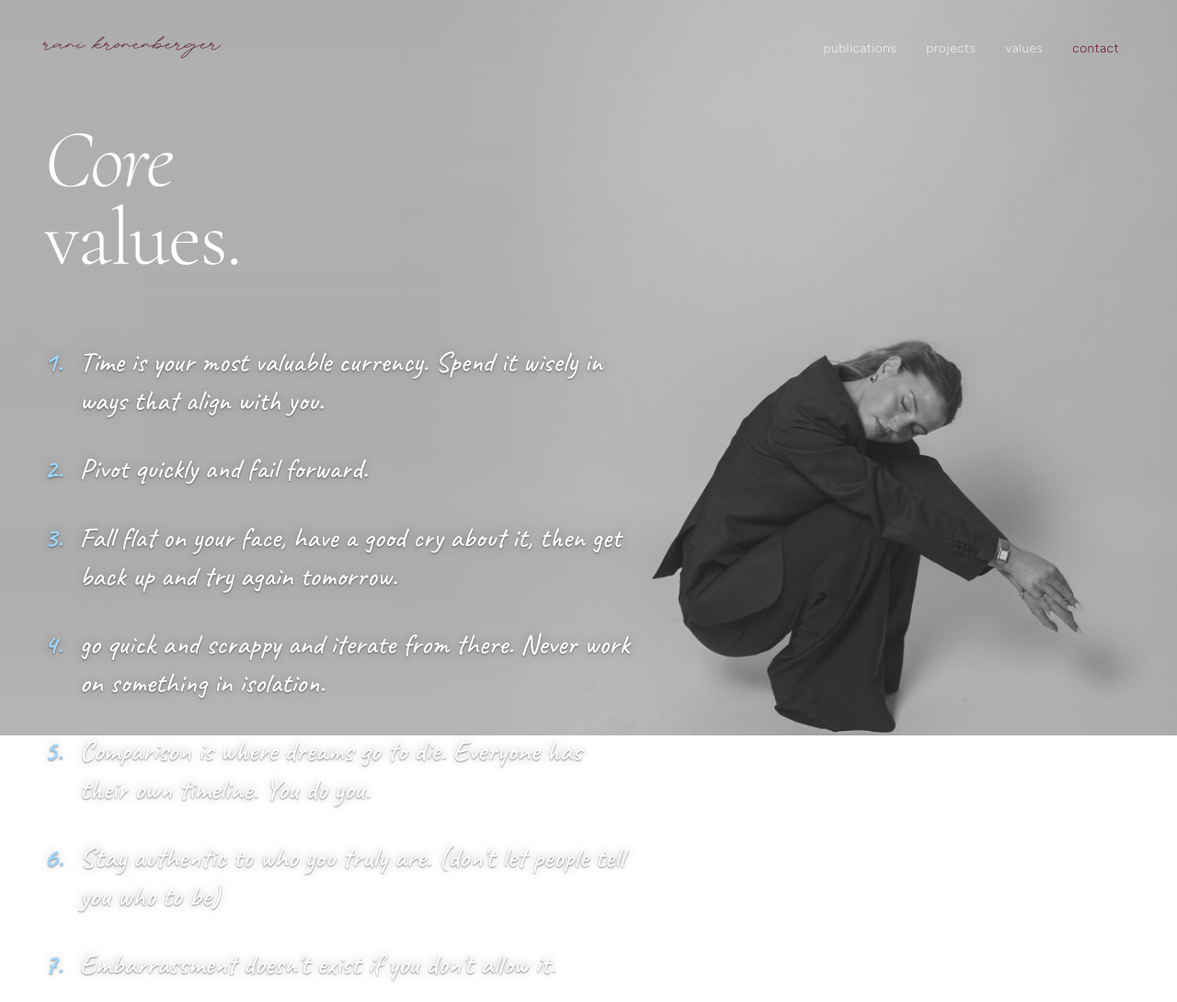
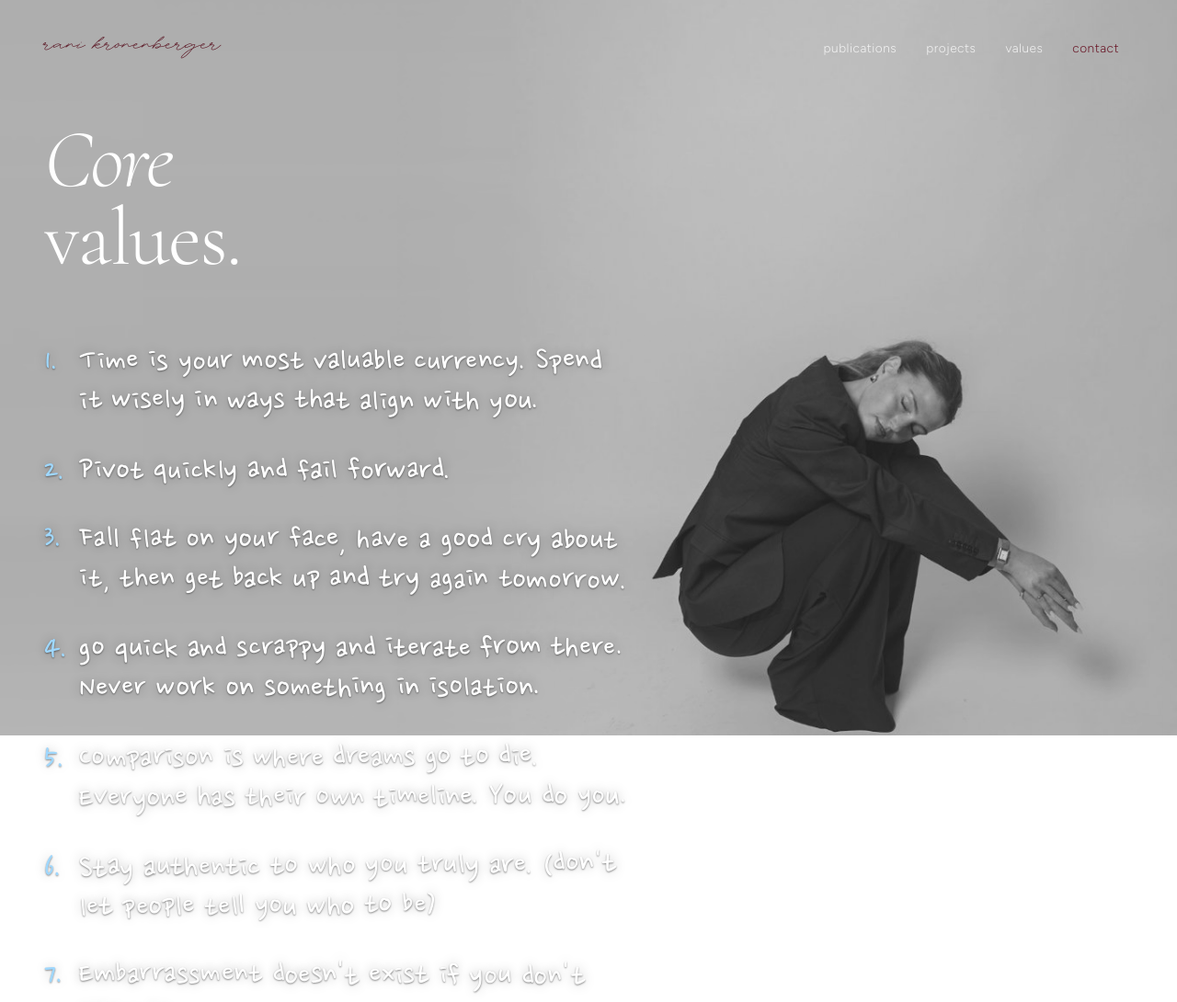
Before and after one commit to ranikronenberger-ai/RANIKRONENBERGER, a plain HTML site: page values.html in a window 1280 px wide. Shown: the top 1090 px of the page at 92% size. Drawn offline with nearby package versions, Linux system fonts and the light colour scheme.

Commit message:
Values: real pen handwriting with per-letter wobble; remove coffee from contact
Co-Authored-By: Claude Opus 5.5 <noreply@anthropic.com>

```diff
--- a/values.html
+++ b/values.html
@@ -5,7 +5,7 @@
   <meta name="viewport" content="width=device-width, initial-scale=1.0" />
   <title>rani kronenberger · values</title>
   <link rel="preconnect" href="https://fonts.googleapis.com">
-  <link href="https://fonts.googleapis.com/css2?family=Figtree:ital,wght@0,300;0,400;0,500;0,600;1,300;1,400&family=Cormorant+Garamond:ital,wght@0,300;0,400;1,300;1,400&family=DM+Sans:wght@200;300;400&family=Caveat:wght@500;600&display=swap" rel="stylesheet">
+  <link href="https://fonts.googleapis.com/css2?family=Figtree:ital,wght@0,300;0,400;0,500;0,600;1,300;1,400&family=Cormorant+Garamond:ital,wght@0,300;0,400;1,300;1,400&family=DM+Sans:wght@200;300;400&family=Nanum+Pen+Script&display=swap" rel="stylesheet">
   <style>
     @font-face {
       font-family: 'BulgaryRose';
@@ -108,16 +108,19 @@
     }
 
     .value-quote {
-      font-family: 'Caveat', cursive;
-      font-weight: 500;
-      font-size: clamp(1.55rem, 3.2vw, 1.95rem);
-      line-height: 1.35;
+      font-family: 'Nanum Pen Script', cursive;
+      font-weight: 400;
+      font-size: clamp(1.85rem, 3.8vw, 2.35rem);
+      line-height: 1.15;
       color: #fff;
       text-shadow: 0 1px 2px rgba(0,0,0,0.45), 0 0 12px rgba(0,0,0,0.25);
       margin: 1rem 0;
     }
     .value-quote { display: grid; grid-template-columns: 2.4rem 1fr; }
-    .value-num { color: #9fd8ff; font-weight: 600; }
+    .value-num { color: #9fd8ff; }
+    /* hand-written wobble: each letter sits slightly differently */
+    .hw-word { display: inline-block; white-space: nowrap; }
+    .hw-ch { display: inline-block; }
 
     @media (max-width: 960px) {
       .page-card { padding: 1.75rem 2rem 3rem; }
@@ -189,5 +192,34 @@
 
   </div>
 
+  <script>
+    // make the values look genuinely hand-written: tiny random wobble per letter
+    (function () {
+      let seed = 7;
+      const rnd = () => { seed = (seed * 9301 + 49297) % 233280; return seed / 233280 - 0.5; };
+      document.querySelectorAll('.value-quote').forEach(q => {
+        const tilt = rnd() * 0.8; // each line drifts a hair, still reads horizontal
+        q.style.transform = `rotate(${tilt.toFixed(2)}deg)`;
+        const text = document.createElement('span'); text.className = 'hw-text';
+        [...q.childNodes].forEach(node => {
+          if (node.nodeType !== 3) return;
+          const frag = text;
+          node.textContent.split(/(\s+)/).forEach(part => {
+            if (!part) return;
+            if (/^\s+$/.test(part)) { frag.appendChild(document.createTextNode(' ')); return; }
+            const w = document.createElement('span'); w.className = 'hw-word';
+            for (const ch of part) {
+              const c = document.createElement('span'); c.className = 'hw-ch'; c.textContent = ch;
+              c.style.transform = `translateY(${(rnd() * 0.09).toFixed(3)}em) rotate(${(rnd() * 5).toFixed(1)}deg) scale(${(1 + rnd() * 0.08).toFixed(3)})`;
+              w.appendChild(c);
+            }
+            frag.appendChild(w);
+          });
+          node.remove();
+        });
+        q.appendChild(text);
+      });
+    })();
+  </script>
 </body>
 </html>
```
Also changed, not shown: contact.html (+0 -32 lines), coffee-drip.png (deleted).
